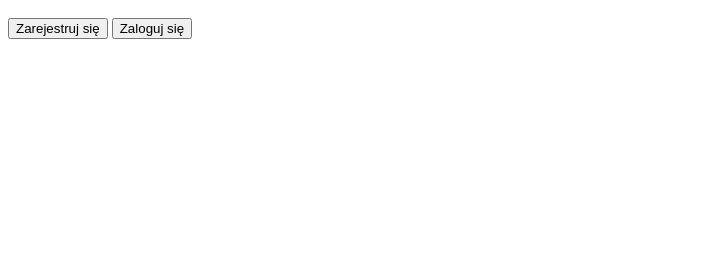
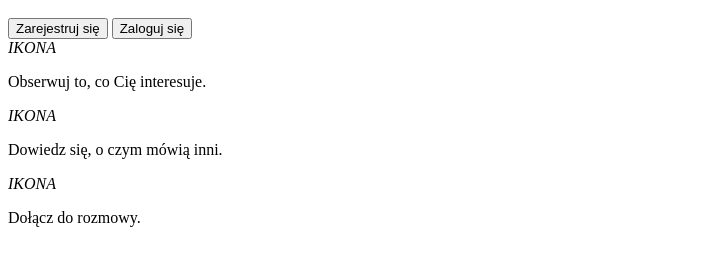
Before and after one commit to michalpzarzycki/TwitterCSS, a plain HTML site: page index.html in a window 1280 px wide. Shown: the part 146-412 px from the top of the page, without its empty margins (0-725 px from the left). Drawn offline with Linux system fonts and the light colour scheme.

Commit message:
Created hero section semantic html

```diff
--- a/index.html
+++ b/index.html
@@ -20,7 +20,20 @@
                 <button>Zaloguj się</button>
             </div>
         </div>
-        <div class="heroDiv"></div>
+        <div class="heroDiv">
+            <div>
+                <i>IKONA</i>
+                <p>Obserwuj to, co Cię interesuje.</p>
+            </div>
+            <div>
+                <i>IKONA</i>
+                <p>Dowiedz się, o czym mówią inni.</p>
+            </div>
+            <div>
+                <i>IKONA</i>
+                <p>Dołącz do rozmowy.</p>
+            </div>
+        </div>
         <div class="cookiesDiv"></div>
         <div class="footerDiv"></div>
     </div>
```
